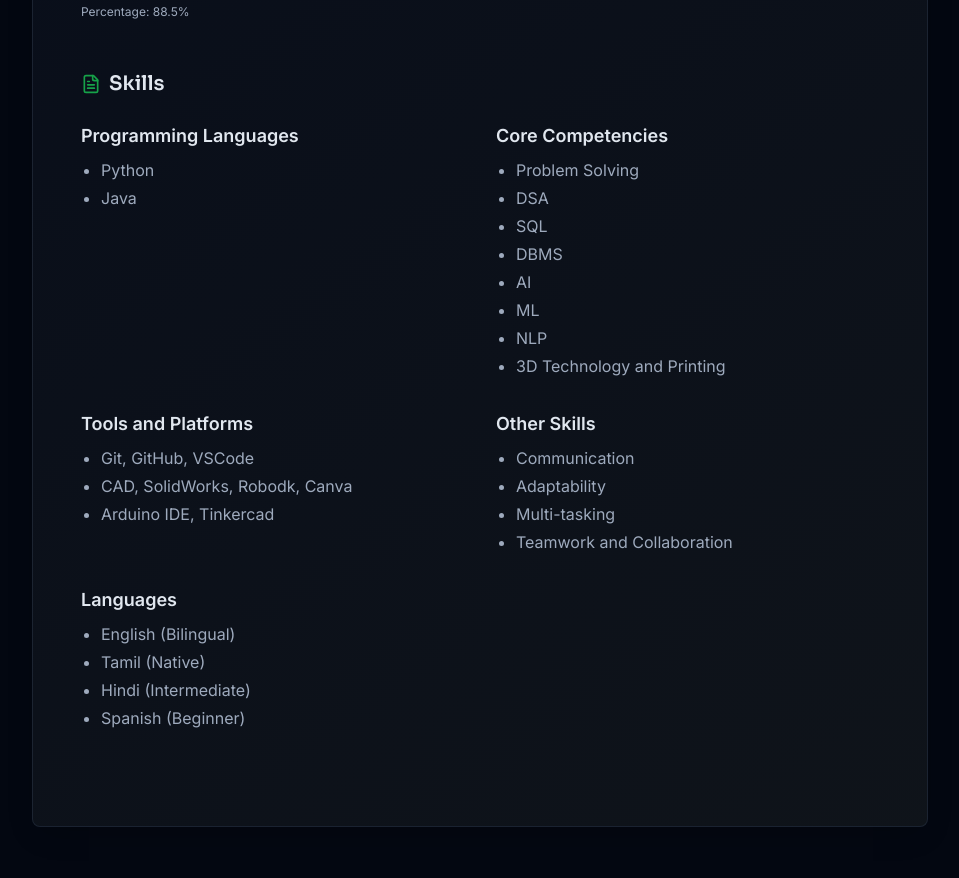
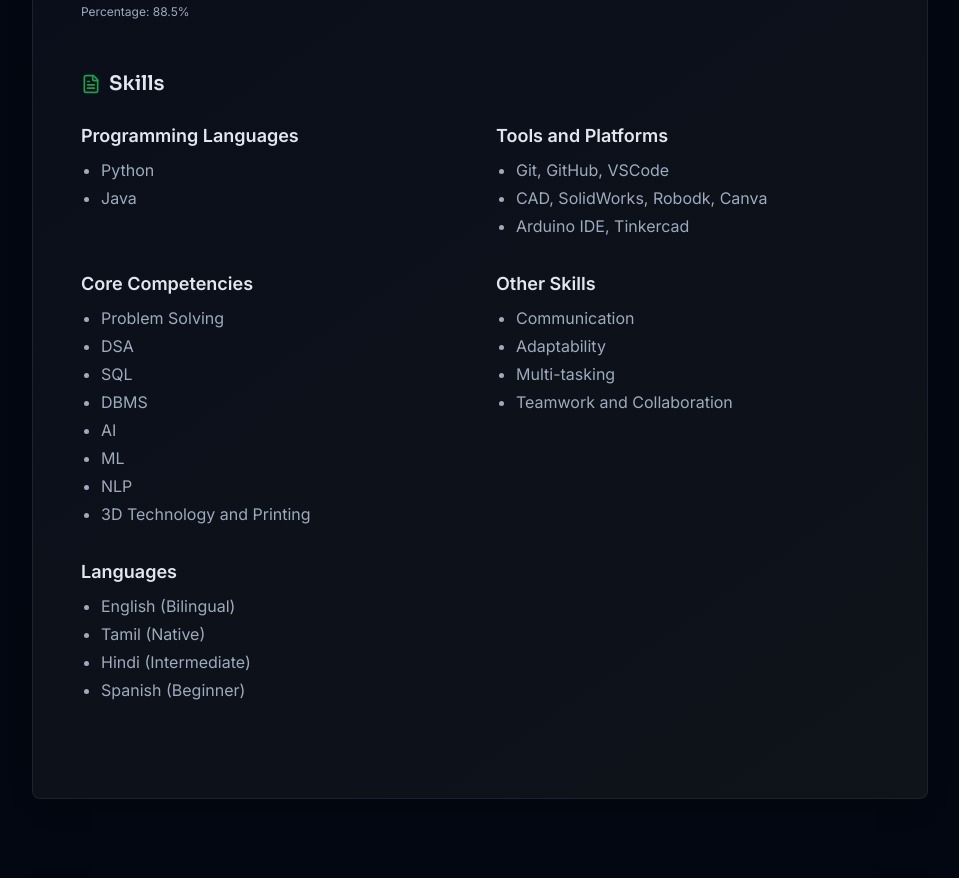
Before and after one commit to BABIN-JOE/Portfolio, a React (Vite) app: page /resume in a window 1280 px wide. Shown: the part 1440-2318 px from the top of the page, without its empty margins (160-1119 px from the left). Built offline with nearby package versions, Linux system fonts and the light colour scheme.

Commit message:
updated resume page

```diff
--- a/src/pages/Resume.tsx
+++ b/src/pages/Resume.tsx
@@ -120,6 +120,14 @@ const Resume = () => {
                 </ul>
               </div>
               <div>
+                <h4 className="font-semibold text-lg mb-2">Tools and Platforms</h4>
+                <ul className="list-disc space-y-1 pl-5 text-muted-foreground">
+                  <li>Git, GitHub, VSCode</li>
+                  <li>CAD, SolidWorks, Robodk, Canva</li>
+                  <li>Arduino IDE, Tinkercad</li>
+                </ul>
+              </div>
+              <div>
                 <h4 className="font-semibold text-lg mb-2">Core Competencies</h4>
                 <ul className="list-disc space-y-1 pl-5 text-muted-foreground">
                   <li>Problem Solving</li>
@@ -130,14 +138,6 @@ const Resume = () => {
                   <li>ML</li>
                   <li>NLP</li>
                   <li>3D Technology and Printing</li>
-                </ul>
-              </div>
-              <div>
-                <h4 className="font-semibold text-lg mb-2">Tools and Platforms</h4>
-                <ul className="list-disc space-y-1 pl-5 text-muted-foreground">
-                  <li>Git, GitHub, VSCode</li>
-                  <li>CAD, SolidWorks, Robodk, Canva</li>
-                  <li>Arduino IDE, Tinkercad</li>
                 </ul>
               </div>
               <div>
```
